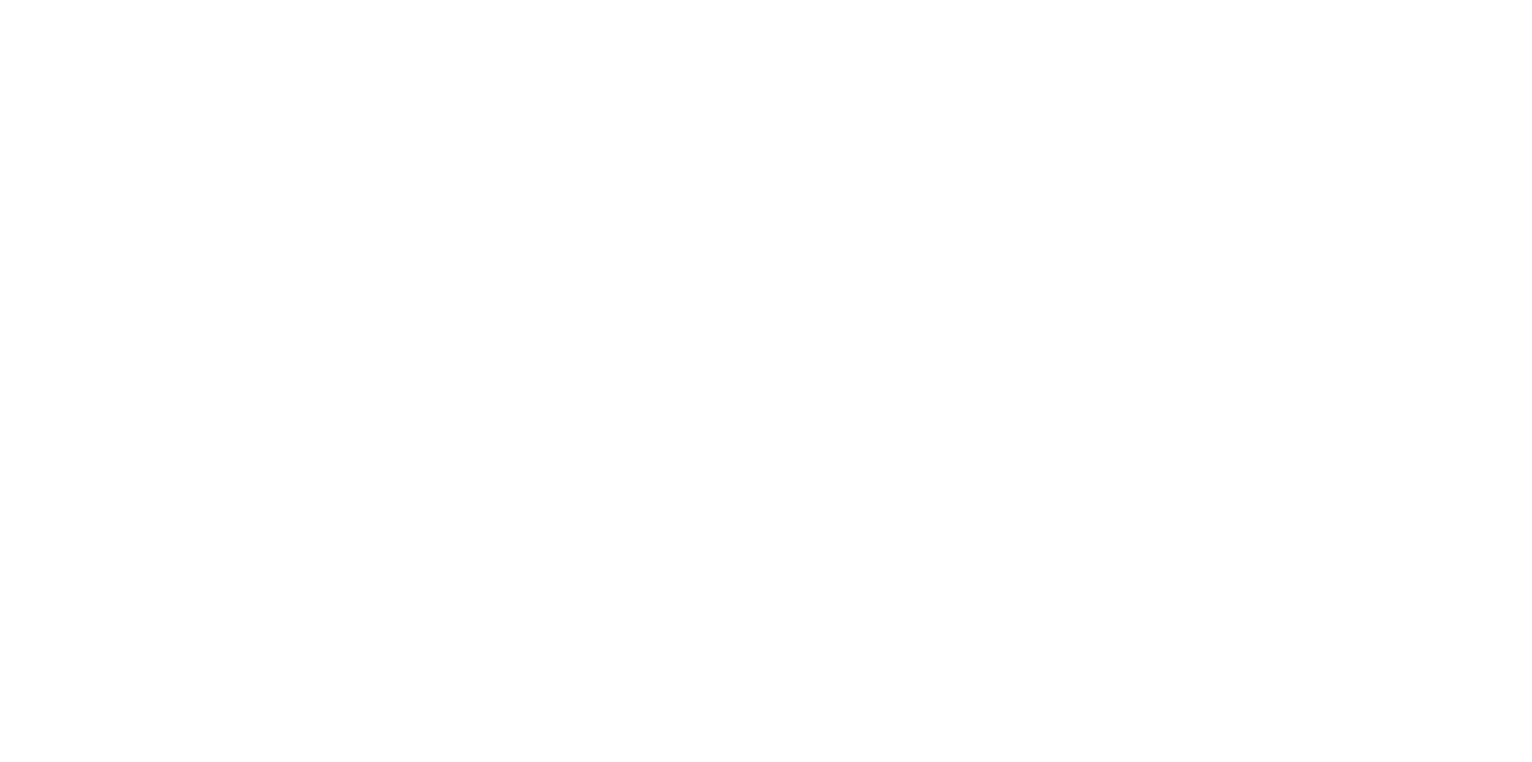
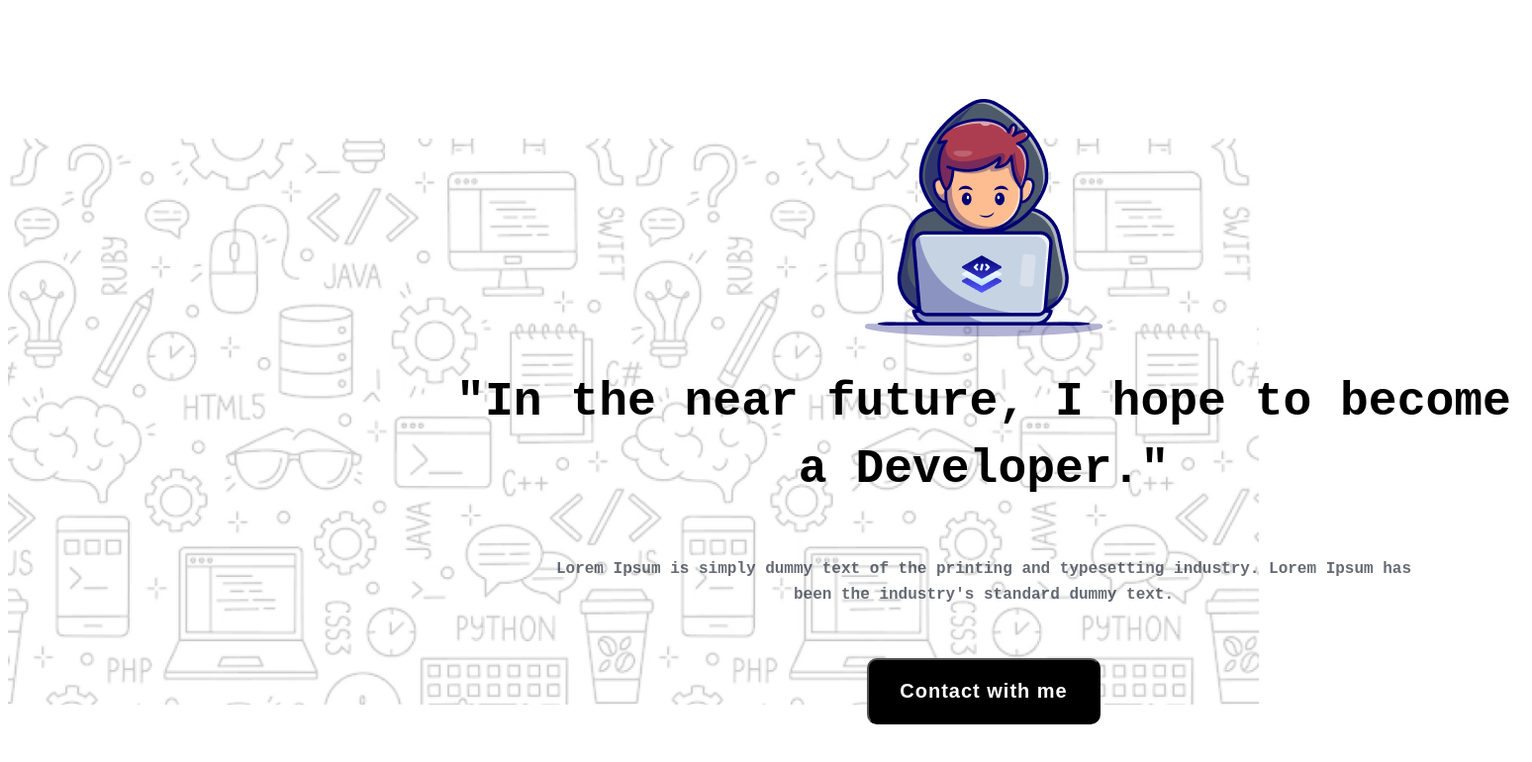
Before and after one commit to asifrahmanasif/assignment-partice, a plain HTML site: page index.html in a window 1280 px wide. Shown: the whole page at 99% size, 1548 px wide, since content can reach past the window. Drawn offline with Linux system fonts and the light colour scheme; a web font is replaced by a local one.

Commit message:
added some heading

```diff
--- a/index.html
+++ b/index.html
@@ -4,13 +4,31 @@
     <meta charset="UTF-8">
     <meta name="viewport" content="width=device-width, initial-scale=1.0">
     <title>assignment practice</title>
+    <link rel="preconnect" href="https://fonts.googleapis.com">
+<link rel="preconnect" href="https://fonts.gstatic.com" crossorigin>
+<link href="https://fonts.googleapis.com/css2?family=Azeret+Mono:ital,wght@0,100..900;1,100..900&display=swap" rel="stylesheet">
+    <link rel="stylesheet" href="style/style.css">
 </head>
 <body>
     <header>
-
+        <div class="div-sector">
+            <div class="head-items">
+                <img src="assets/Group.png" alt="">
+                <h1 class="head-tittle">
+                    "In the near future, I hope to become a Developer."
+                </h1>
+                <h4 class="head-sub-tittle">
+                    Lorem Ipsum is simply dummy text of the printing and typesetting industry. Lorem Ipsum has been the industry's standard dummy text.
+                </h4>
+                <button class="head-btn">Contact with me</button>
+            </div>
+        </div>
     </header>
     <main>
-
+       <section>
+            <!-- <h1>Why Web Development??</h1> -->
+            <!-- <h5>Lorem Ipsum is simply dummy text of the printing and typesetting industry. Lorem Ipsum has been the industry's standard dummy text.</h5> -->
+       </section>
     </main>
     <footer>
 
--- /dev/null
+++ b/style/style.css
@@ -0,0 +1,63 @@
+body{
+    font-family: "Azeret Mono", monospace;
+}
+
+.azeret-mono-font> {
+
+  /* font-optical-sizing: auto; */
+  font-weight: 300;
+  font-style: normal;
+}
+
+/* header section  */
+/* header section  */
+.div-sector{
+    background-image: url(../assets/Hero-bg.png);
+    background-repeat: no-repeat;
+    background-position: center center;
+    background-size: 100%;
+    height: 752px;
+    margin-top: 50px;
+}
+.head-items{
+    text-align: center;
+    position: absolute;
+    width: 1108px;
+    height: 582px;
+    left: 440px;
+    right: 21px;
+    top: 100px;
+    bottom: 4506px;
+    display: flex;
+    flex-direction: column;
+    justify-content: flex-start;
+    align-items: center;
+    padding: 0px;
+}
+.head-tittle{
+    font-size:48px;
+    font-weight: 800px;
+    color: black;
+    font-weight: 800;
+    line-height: 68px;
+    letter-spacing: 0%;
+}
+.head-sub-tittle{
+    font-size: 16px;
+    font-weight: 200px;
+    color:rgba(13, 19, 33, 0.63);
+    line-height: 26px;
+    letter-spacing: 0%;
+    padding: 0px 110px 30px 110px;
+}
+.head-btn{
+    font-size: 20px;
+    font-weight: 600;
+    color: white;
+    line-height: 23px;
+    letter-spacing: 1px;
+    padding: 20px 31px;
+    border-radius: 10px;
+    background-color:black;
+}
+/* header end */
```
